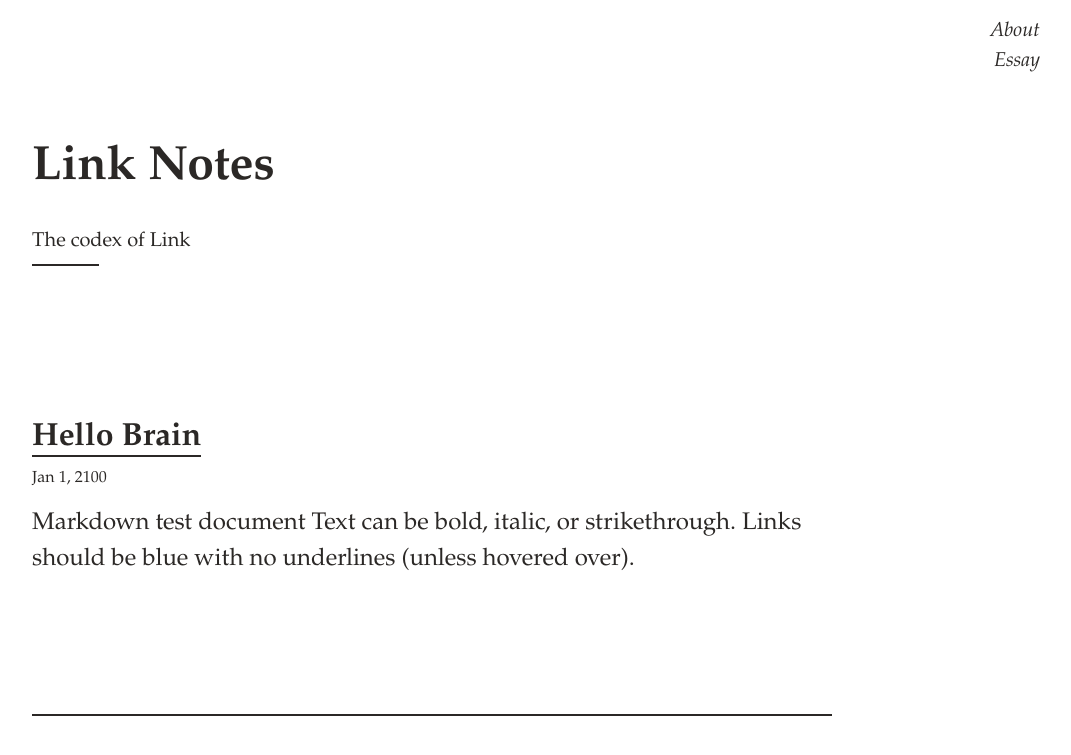
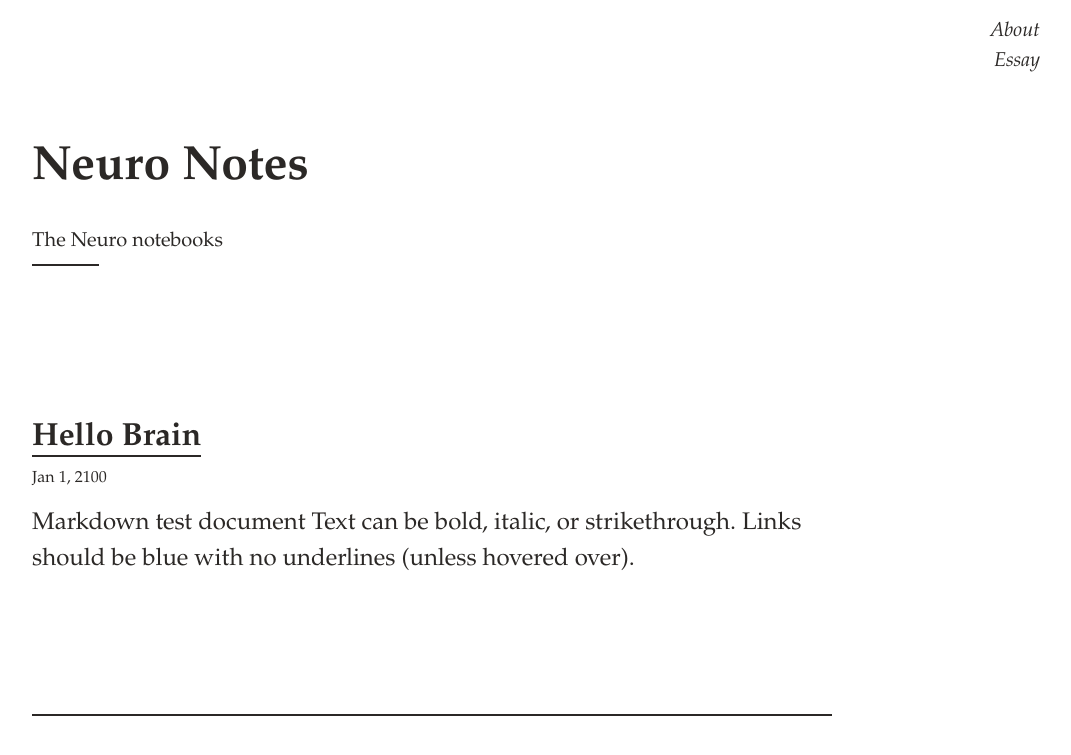
Before and after one commit to neurocapital/neurocapital.github.io, a Jekyll site: the page built from index.html, in a window 1280 px wide. Shown: the top 755 px of the page, without its empty margins (208-1279 px from the left). Built offline with Jekyll 4.4.1, drawn with Linux system fonts in a browser that asks for light colours.

Commit message:
Update _config.yml

```diff
--- a/_config.yml
+++ b/_config.yml
@@ -13,10 +13,10 @@
 # you will see them accessed via {{ site.title }}, {{ site.github_repo }}, and so on.
 # You can create any custom variable you would like, and they will be accessible
 # in the templates via {{ site.myvariable }}.
-title: Link Notes
-description: The codex of Link
+title: Neuro Notes
+description: The Neuro notebooks
 # baseurl: "/athena" # the subpath of your site, e.g. /blog
-url: "https://neurocapital.github.io" # the base hostname & protocol for your site
+url: "" # the base hostname & protocol for your site
 baseurl: ""
 github_repo:  # the GitHub repo name for your project
 github_username:
@@ -24,7 +24,7 @@ github_username:
 # Optional social link, you can choose from the following options:
 # twitter (default), instagram, medium, or dribbble
 social_link: twitter
-social_username: linkneuro
+social_username: neurocapital
 
 # Set theme color here
 # Choose from: black (default), blue, gray, magenta, orange, red, white, and yellow.
```
